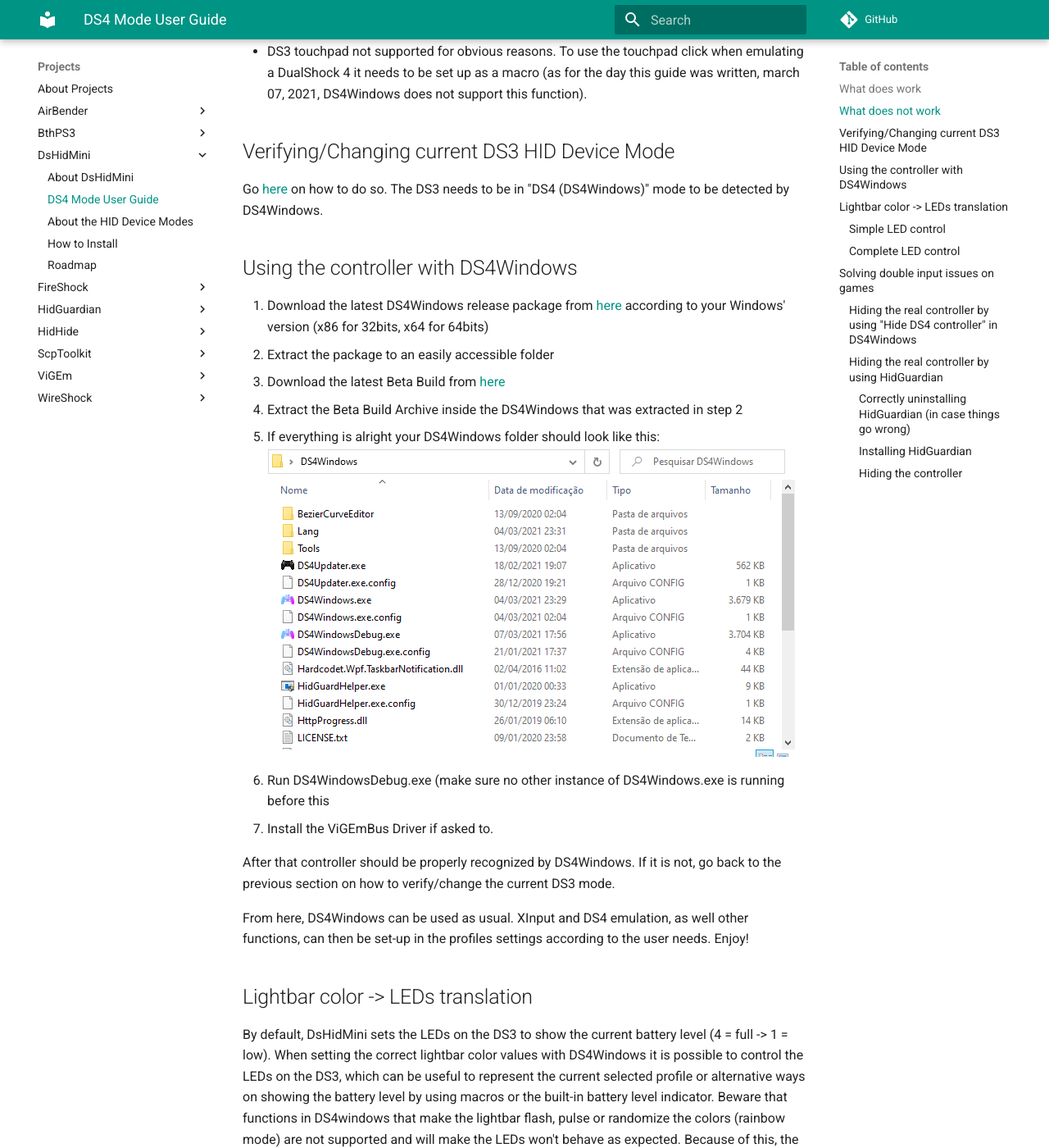
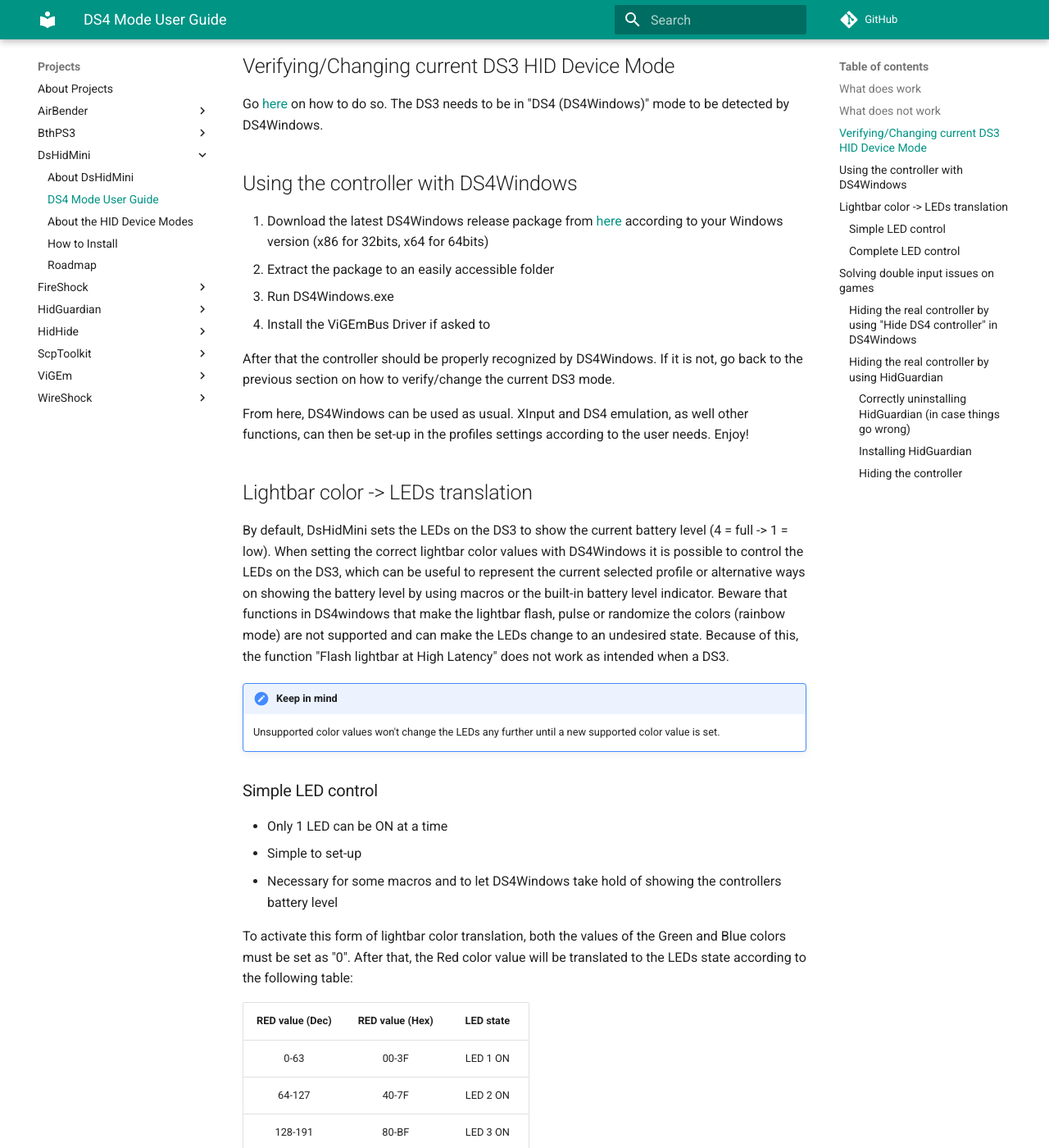
Before and after one commit to nefarius/ViGEm.github.io, an MkDocs documentation site: the page built from docs/projects/DsHidMini/DS4-Mode-User-Guide.md, in a window 1280 px wide and 1400 px high, scrolled down 946 px. Shown: the whole window at 82% size. Built offline with MkDocs 1.6.1 and Material for MkDocs 9.7.7, drawn with Linux system fonts in a browser that asks for light colours; comment, search, counter and statistics services are not loaded; some of the changed text lies outside the part shown.

Commit message:
Updated DS4 Mode guide and related files
- removed references to the beta build of DS4Windows
- Reworked "Using the controller with DS4Windows" section
- removed image related to the beta build of DS4Windows
- Fixed formatting on important note regarding unsupported collors in lightbar translation
- Removed unnecessary characters
- Changed path, from absolute to relative, of imaged used on example of complete LED control
- Updated image used on 2nd example of simple led control
- Change text on HidGuardian section from specific oficial sony ds3 name to generic ds3

```diff
--- a/docs/projects/DsHidMini/DS4-Mode-User-Guide.md
+++ b/docs/projects/DsHidMini/DS4-Mode-User-Guide.md
@@ -1,7 +1,4 @@
 # DS4 Mode User Guide
-
-!!! important "TL;DR:"
-    The Beta Build of Ryochan7's DS4Windows is required until DS3 support goes live on the stable build.
 
 In "DS4 (DS4Windows)" HID Device Mode, the driver emulates a DualShock 4 with an artificial Vendor & Product ID supported by [Ryochan7's DS4Windows](https://github.com/Ryochan7/DS4Windows), allowing the user to emulate a DS4 or XInput controller as well as using most of its functions.
 
@@ -25,25 +22,22 @@
 
 ## Using the controller with DS4Windows
 
-1. Download the latest DS4Windows release package from [here](https://github.com/Ryochan7/DS4Windows/releases) according to your Windows' version (x86 for 32bits, x64 for 64bits)
+1. Download the latest DS4Windows release package from [here](https://github.com/Ryochan7/DS4Windows/releases) according to your Windows version (x86 for 32bits, x64 for 64bits)
 2. Extract the package to an easily accessible folder
-3. Download the latest Beta Build from [here](https://github.com/mika-n/DS4Windows/raw/debugVerWPF/extras/DS4WindowsWPF_DeviceDetectDebug.zip)
-4. Extract the Beta Build Archive inside the DS4Windows that was extracted in step 2
-5. If everything is alright your DS4Windows folder should look like this:
-![ds4windows beta](images/ds4windows_beta_folder.png){: .glightbox }
-6. Run DS4WindowsDebug.exe (make sure no other instance of DS4Windows.exe is running before this
-7. Install the ViGEmBus Driver if asked to.
+3. Run DS4Windows.exe
+4. Install the ViGEmBus Driver if asked to
 
-After that controller should be properly recognized by DS4Windows. If it is not, go back to the previous section on how to verify/change the current DS3 mode.
+After that the controller should be properly recognized by DS4Windows. If it is not, go back to the previous section on how to verify/change the current DS3 mode.
 
 From here, DS4Windows can be used as usual. XInput and DS4 emulation, as well other functions, can then be set-up in the profiles settings according to the user needs. Enjoy!
 
 ## Lightbar color -> LEDs translation
 
 By default, DsHidMini sets the LEDs on the DS3 to show the current battery level (4 = full -> 1 = low). When setting the correct lightbar color values with DS4Windows it is possible to control the LEDs on the DS3, which can be useful to represent the current selected profile or alternative ways on showing the battery level by using macros or the built-in battery level indicator.
-Beware that functions in DS4windows that make the lightbar flash, pulse or randomize the colors (rainbow mode) are not supported and will make the LEDs won't behave as expected. Because of this, the function "Flash lightbar at High Latency" does not work as intended when a DS3.
+Beware that functions in DS4windows that make the lightbar flash, pulse or randomize the colors (rainbow mode) are not supported and can make the LEDs change to an undesired state. Because of this, the function "Flash lightbar at High Latency" does not work as intended when a DS3.
 
-!!! Unsupported color values won't change the LEDs any further until a new supported color value is set.
+!!! important "Keep in mind"
+    Unsupported color values won't change the LEDs any further until a new supported color value is set.
 
 ### Simple LED control
 
@@ -101,7 +95,7 @@
 
 e.g. Setting up a profile to be represented as LEDs 4 and 2.
 
-![TotalLedControl eg - LEDs 4 and 2](/projects/DsHidMini/images/TotalLedControl_eg_LEDs_4_2.png){: .glightbox }
+![TotalLedControl eg - LEDs 4 and 2](images/TotalLedControl_eg_LEDs_4_2.png){: .glightbox }
 
 ## Solving double input issues on games
 
@@ -146,8 +140,8 @@
 2. Open DS4Windows
 3. On the Settings Tab, open HidNinja
 ![DS4Windows HidNinja](images/DS4Windows_HidNinja.png){: .glightbox }
-4. On the top-left list, select the PLAYSTATION(R)3 Controller;
-5. Select on the right list the key named "HID\VID_7331&UP:0001_U:0005", then click on the "add" button on the top-right corner;
+4. On the top-left list, select your DS3 controller
+5. Select on the right list the key named "HID\VID_7331&UP:0001_U:0005", then click on the "add" button on the top-right corner
 6. Check if the "HID\VID_7331&UP:0001_U:0005" key is now present on the bottom list
 ![HidNinja DS3](images/HidNinja_DS3.png){: .glightbox }
 7. Close HidNinja
```
Also changed, not shown: docs/projects/DsHidMini/images/SimpleLedControl_eg2_Macro.png, docs/projects/DsHidMini/images/ds4windows_beta_folder.png (deleted).
